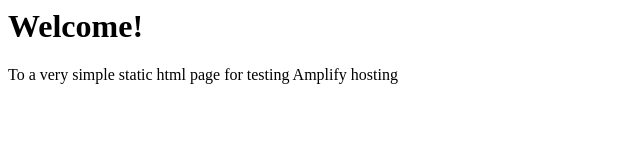
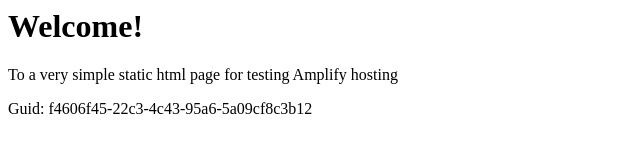
Before and after one commit to aws-aemilia-hkg/Github-PR-Commit-Integration-Test-DoNotTouch-GithubWebhookPreviewCanaryTest-v1-prod-ap-east-1, a website: page src/index.html in a window 1280 px wide. Shown: the whole page, without its empty margins (0-640 px from the left). Drawn offline with Linux system fonts and the light colour scheme.

Commit message:
commit from integ tests

```diff
--- a/src/index.html
+++ b/src/index.html
@@ -1,3 +1,5 @@
+
+
 <html lang="en">
 
 <head>
@@ -10,6 +12,6 @@
 <body>
     <h1>Welcome!</h1>
     <p>To a very simple static html page for testing Amplify hosting</p>
-</body>
+    <p>Guid: f4606f45-22c3-4c43-95a6-5a09cf8c3b12</p></body>
 
 </html>
```
